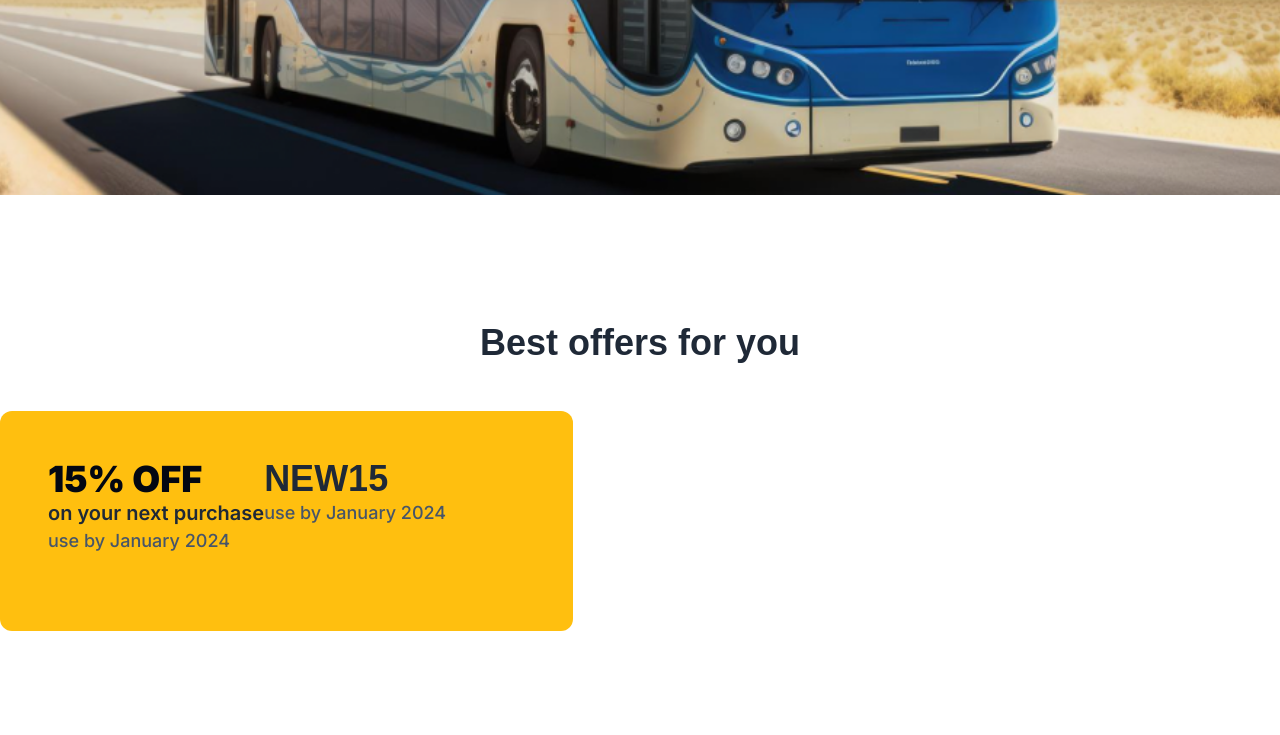
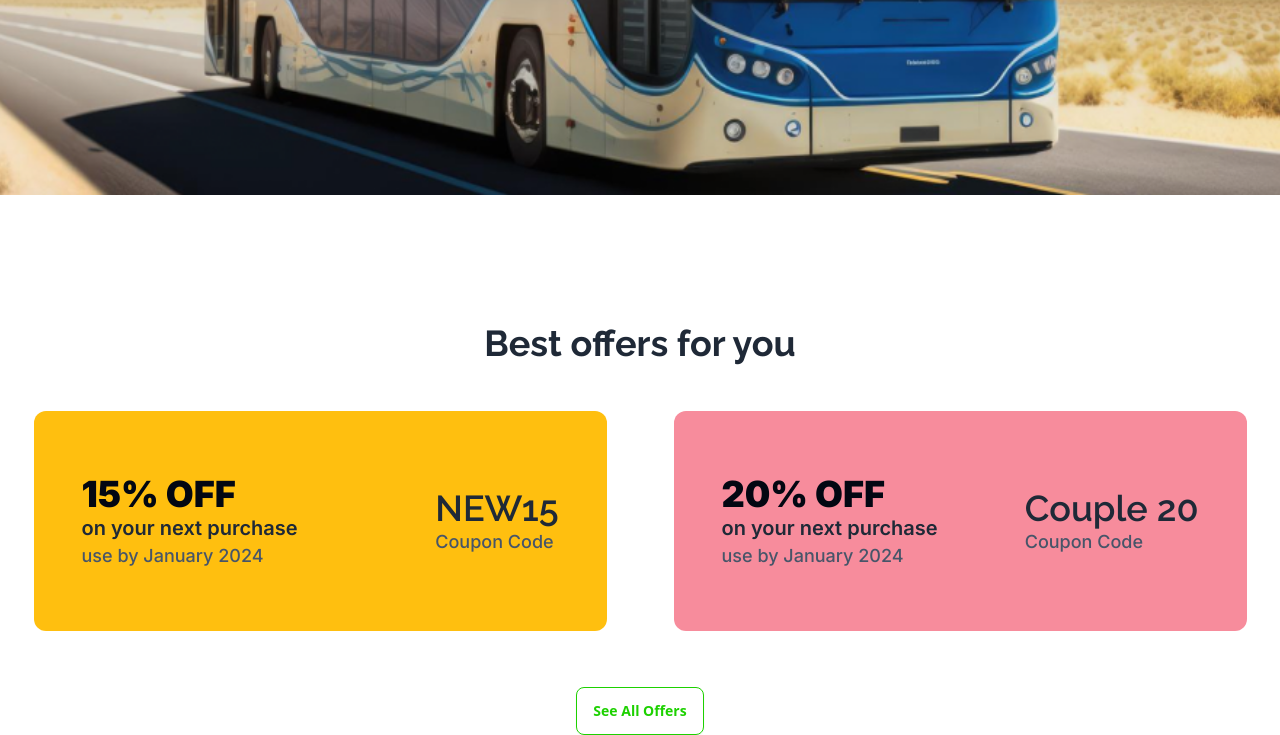
Before and after one commit to Maksudulfcub/Bus-ticket, a plain HTML site: page index.html in a window 1280 px wide. Shown: the part 701-1436 px from the top of the page. Before the commit the page ends 1332 px from the top, so only its background shows below. Drawn offline with nearby package versions, Linux system fonts and the light colour scheme.

Commit message:
Offer section added

```diff
--- a/index.html
+++ b/index.html
@@ -20,7 +20,7 @@
 
 </head>
 <body>
-    <header>
+    <header class="lg:container lg:mx-auto">
         <div class="navbar bg-base-100">
             <div class="navbar-start lg:mx-auto">
               <div class="dropdown">
@@ -67,8 +67,8 @@
       <!-- Offer section -->
       <section class="mt-32">
         <h2 class="font-raleway text-4xl font-bold text-center">Best offers for you</h2>
-        <div class="mt-12">
-          <div class="bg-[#FFBF0F] p-12 w-[573px] h-[220px] rounded-xl flex">
+        <div class="mt-12 flex justify-around">
+          <div class="bg-[#FFBF0F] p-12 w-[573px] h-[220px] rounded-xl flex justify-between items-center">
             <div>
               <h2 class="font-inter text-4xl font-black text-[#030712]">15% OFF</h2>
               <h4 class="font-inter text-xl font-semibold">on your next purchase</h4>
@@ -76,11 +76,22 @@
             </div>
             <div>
               <h4 class="font-raleway text-4xl font-semibold">NEW15</h4>
+              <p class="font-inter text-[18px] font-medium text-slate-600">Coupon Code</p>
+            </div>
+          </div>
+          <div class="bg-[#F78C9C] p-12 w-[573px] h-[220px] rounded-xl flex justify-between items-center">
+            <div>
+              <h2 class="font-inter text-4xl font-black text-[#030712]">20% OFF</h2>
+              <h4 class="font-inter text-xl font-semibold">on your next purchase</h4>
               <p class="font-inter text-[18px] font-medium text-slate-600">use by January 2024</p>
             </div>
+            <div>
+              <h4 class="font-raleway text-4xl font-semibold">Couple 20</h4>
+              <p class="font-inter text-[18px] font-medium text-slate-600">Coupon Code</p>
+            </div>
           </div>
-
         </div>
+        <button class="btn bg-transparent text-[#1DD100] border-[#1DD100] mx-auto flex mt-14">See All Offers</button>
       </section>
 
 
--- a/style.css
+++ b/style.css
@@ -1,5 +1,5 @@
 
-@import url('https://fonts.googleapis.com/css2?family=Roboto:ital,wght@0,100;0,300;0,400;0,500;0,700;0,900;1,100;1,300;1,400;1,500;1,700;1,900&display=swap');
+@import url('https://fonts.googleapis.com/css2?family=Raleway:ital,wght@0,100..900;1,100..900&display=swap');
 
 
 @import url('https://fonts.googleapis.com/css2?family=Inter:wght@100..900&family=Roboto:ital,wght@0,100;0,300;0,400;0,500;0,700;0,900;1,100;1,300;1,400;1,500;1,700;1,900&display=swap');
```
